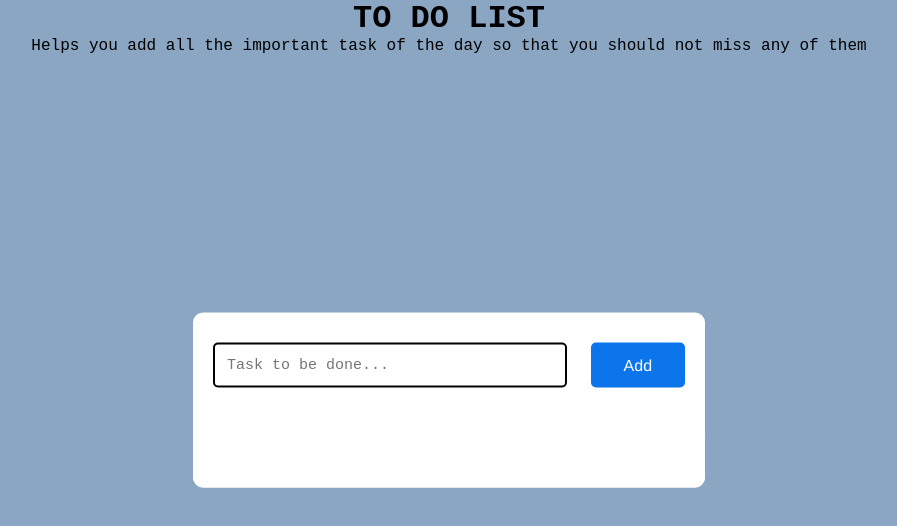
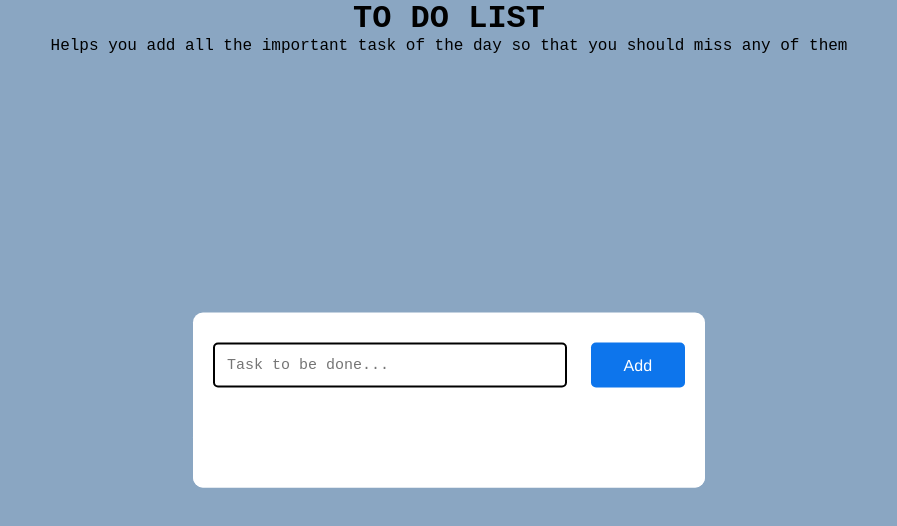
Before and after one commit to pro2003/todo-list, a plain HTML site: page index.html in a window 1280 px wide. Shown: the whole page, without its empty margins (191-1088 px from the left). Drawn offline with Linux system fonts and the light colour scheme.

Commit message:
Update index.html

```diff
--- a/index.html
+++ b/index.html
@@ -15,7 +15,7 @@
 <body>
     <h1>TO DO LIST</h1>
     <div>
-        <p id="para">Helps you add all the important task of the day so that you should not miss any of them </p>
+        <p id="para">Helps you add all the important task of the day so that you should  miss any of them </p>
     </div>
     <div class="container">
         <div id="newtask">
```
